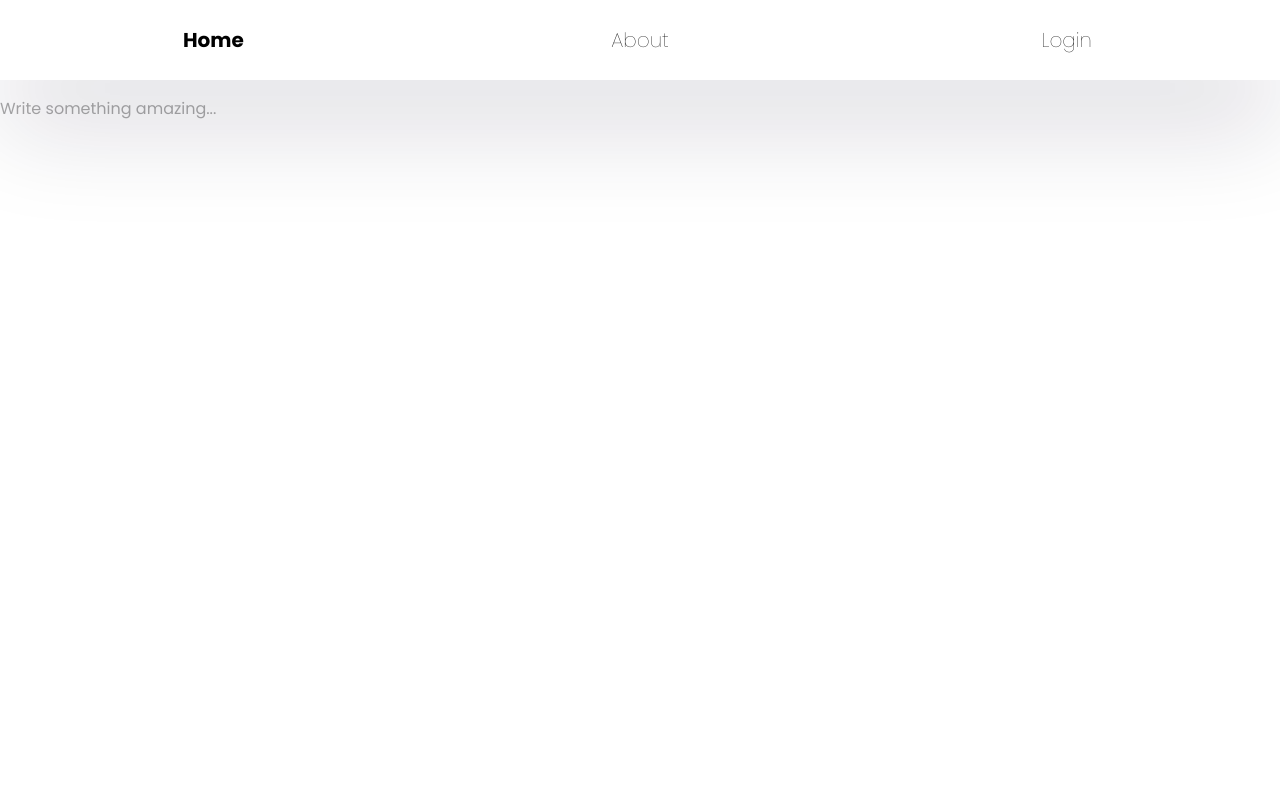
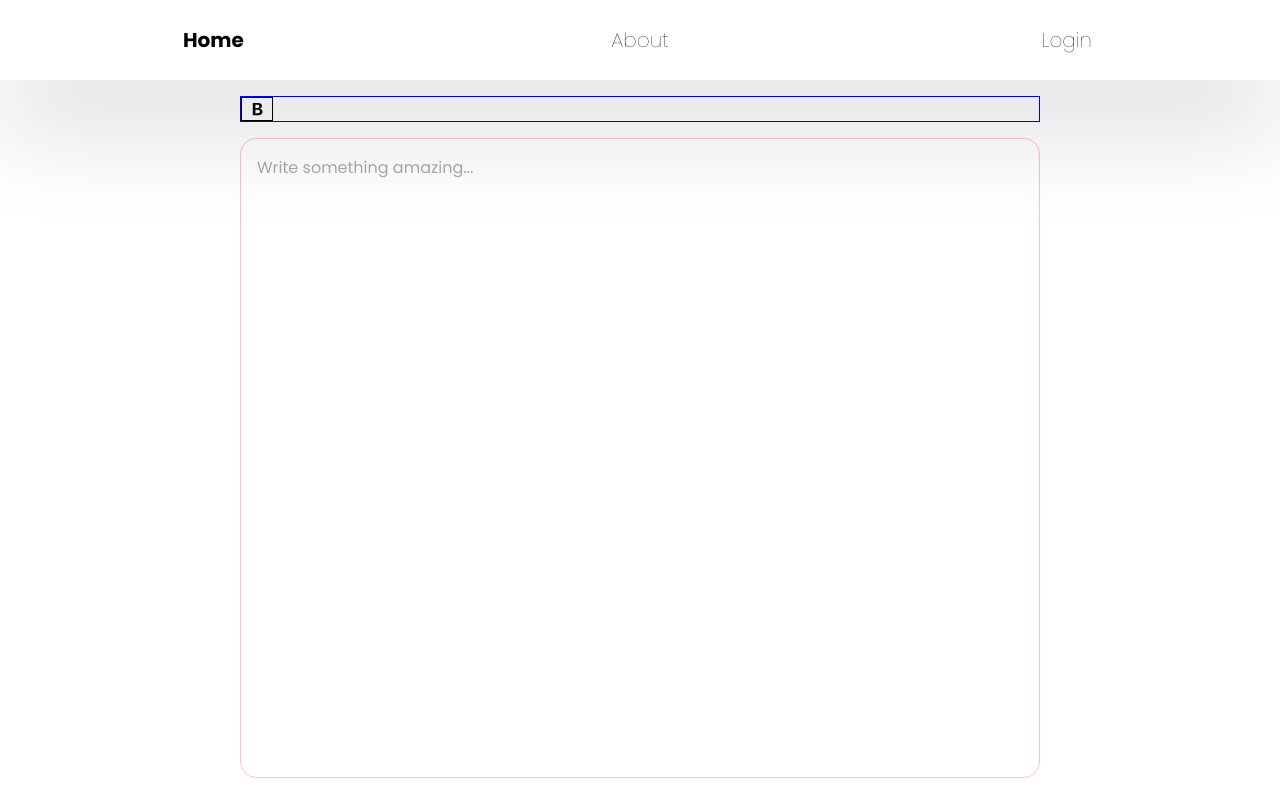
Before and after one commit to anishsinha-io/jen, a React (Vite) app in the folder client/: page / in a window 1280 px wide. Built offline with nearby package versions, Linux system fonts and the light colour scheme; no server answers; a web font is replaced by a local one.

Commit message:
Start toggleMark refactor

```diff
--- /dev/null
+++ b/client/src/components/editor/RTE.module.css
@@ -0,0 +1,24 @@
+.rte {
+    display: grid;
+    grid-template-columns: 1fr;
+    gap: 1rem;
+    max-width: 50rem;
+    margin: 0 auto;
+}
+
+.editor {
+    border: 1px solid pink;
+    height: 40rem;
+    max-width: 50rem;
+    border-radius: 1rem;
+    padding: 1rem;
+}
+
+.placeholder {
+    padding-top: 1rem;
+}
+
+.editor:focus {
+    outline: 2px solid pink;
+    border: none;
+}
--- a/client/src/components/editor/RTE.tsx
+++ b/client/src/components/editor/RTE.tsx
@@ -1,21 +1,18 @@
-import React, { useCallback, useState } from "react";
+import React, { useCallback, useContext, useState } from "react";
 import { Slate, Editable, ReactEditor } from "slate-react";
 import { withReact } from "slate-react";
 import { BaseEditor, createEditor, Descendant } from "slate";
 import { renderElement, renderLeaf } from "@components/editor/render";
 import { handleKeyDown } from "@components/editor/keybindings/meta";
 import { HistoryEditor } from "slate-history";
+import Toolbar from "@components/editor/toolbar/Toolbar";
 
-type CustomElement = { type: "paragraph"; children: CustomText[] }
-type CustomText = { text: string; bold?: true }
+import styles from "./RTE.module.css";
+import EditorToolbarStatusContextProvider, {
+    EditorToolbarStatusContext,
+    EditorToolbarStatus,
+} from "@components/editor/context/Editor";
 
-declare module "slate" {
-    interface CustomTypes {
-        Editor: BaseEditor & ReactEditor & HistoryEditor;
-        Element: CustomElement;
-        Text: CustomText;
-    }
-}
 
 const initialValue: Descendant[] = [
     {
@@ -25,18 +22,31 @@ const initialValue: Descendant[] = [
 ];
 
 const RTE = () => {
-    const [editor] = useState(() => withReact(createEditor()));
+    // const [editor] = useState(() => withReact(createEditor()));
 
     const renderElementCb = useCallback(renderElement, []);
     const renderLeafCb = useCallback(renderLeaf, []);
 
-    return <Slate editor={editor} initialValue={initialValue}>
-        <Editable placeholder={"Write something amazing..."}
-                  onKeyDown={(e) => handleKeyDown(editor, e)}
-                  renderElement={renderElementCb}
-                  renderLeaf={renderLeafCb}
-        />
-    </Slate>;
+    const {
+        editor,
+    } = useContext<EditorToolbarStatus>(EditorToolbarStatusContext);
+
+    return <div className={styles.rte}>
+        <Toolbar />
+        <Slate editor={editor!} initialValue={initialValue}>
+            <Editable placeholder={"Write something amazing..."}
+                      onKeyDown={(e) => handleKeyDown(editor!, e)}
+                      renderElement={renderElementCb}
+                      renderLeaf={renderLeafCb}
+                      className={styles.editor}
+                      renderPlaceholder={({ children, attributes }) => (
+                          <div {...attributes}>
+                              <p className={styles.placeholder}>{children}</p>
+                          </div>
+                      )}
+            />
+        </Slate>
+    </div>;
 };
 
 export default RTE;
--- /dev/null
+++ b/client/src/components/editor/context/Editor.tsx
@@ -0,0 +1,74 @@
+import React, { useEffect, useState } from "react";
+import { BaseEditor, createEditor, Editor } from "slate";
+import { ReactEditor, withReact } from "slate-react";
+import { HistoryEditor } from "slate-history";
+
+declare module "slate" {
+    interface CustomTypes {
+        Editor: BaseEditor & ReactEditor & HistoryEditor;
+    }
+}
+
+export interface EditorToolbarStatus {
+    editor?: Editor,
+    bold: boolean,
+    setBold?: React.Dispatch<React.SetStateAction<boolean>>,
+    italic: boolean,
+    setItalic?: React.Dispatch<React.SetStateAction<boolean>>,
+    underline: boolean,
+    setUnderline?: React.Dispatch<React.SetStateAction<boolean>>,
+    strikethrough: boolean,
+    setStrikethrough?: React.Dispatch<React.SetStateAction<boolean>>,
+    toggleMark: (mark: string) => void
+}
+
+const initialState: EditorToolbarStatus = {
+    bold: false,
+    italic: false,
+    underline: false,
+    strikethrough: false,
+    toggleMark: (mark: string) => null,
+};
+
+export const EditorToolbarStatusContext = React.createContext<EditorToolbarStatus>(initialState);
+
+const EditorToolbarStatusContextProvider = (props) => {
+    const [bold, setBold] = useState<boolean>(false);
+    const [italic, setItalic] = useState<boolean>(false);
+    const [underline, setUnderline] = useState<boolean>(false);
+    const [strikethrough, setStrikethrough] = useState<boolean>(false);
+
+    const [editor] = useState(() => withReact(createEditor()));
+
+    useEffect(() => console.clear(), []);
+
+    const toggleMark = (mark: string) => {
+        const marks: any = Editor.marks(editor);
+        if (!marks) return;
+        switch (mark) {
+            case "bold":
+                setBold((state) => !state);
+                if (marks[mark]) {
+                    Editor.removeMark(editor, mark);
+                } else {
+                    Editor.addMark(editor, mark, true);
+                }
+        }
+    };
+
+
+    return <EditorToolbarStatusContext.Provider value={{
+        editor,
+        bold,
+        setBold,
+        italic,
+        setItalic,
+        underline,
+        setUnderline,
+        strikethrough,
+        setStrikethrough,
+        toggleMark,
+    }}>{props.children}</EditorToolbarStatusContext.Provider>;
+};
+
+export default EditorToolbarStatusContextProvider;
--- /dev/null
+++ b/client/src/components/editor/toolbar/Toolbar.module.css
@@ -0,0 +1,19 @@
+.toolbar {
+    display: grid;
+    grid-template-columns: repeat(auto-fit, minmax(1rem, 1fr));
+    border: 1px solid blue;
+}
+
+.toolbar-btn {
+    border: 1px solid black;
+    display: grid;
+    grid-template-columns: 1fr;
+    place-items: center;
+    max-width: 2rem;
+}
+
+.active {
+    font-weight: bold;
+    background-color: var(--dark-gray);
+    color: var(--soft-white);
+}
--- a/client/src/components/editor/toolbar/Toolbar.tsx
+++ b/client/src/components/editor/toolbar/Toolbar.tsx
@@ -1,19 +1,33 @@
-import React from "react";
+import React, { useContext, useEffect } from "react";
 
-export interface ToolbarState {
-    bold: boolean;
-    italic: boolean;
-    underline: boolean;
-    strikethrough: boolean;
-    h1: boolean;
-    h2: boolean;
-    h3: boolean;
-}
+import styles from "./Toolbar.module.css";
+import { Editor } from "slate";
 
-const ToolbarContext = React.createContext(null);
+import { BsTypeBold, BsTypeItalic, BsTypeStrikethrough, BsTypeUnderline } from "react-icons/bs";
+import { EditorToolbarStatus, EditorToolbarStatusContext } from "@components/editor/context/Editor";
 
 const Toolbar = () => {
-    return <div></div>;
+    const { editor, setBold, bold, toggleMark } = useContext<EditorToolbarStatus>(EditorToolbarStatusContext);
+
+    const handleClick = (e) => {
+        toggleMark("bold");
+    };
+
+    return <div className={styles.toolbar}>
+        <button data-name={"bold"} onClick={(e) => handleClick(e)}
+                className={styles["toolbar-btn"] + (bold ? styles.active : "")}>
+            <BsTypeBold size={20} />
+        </button>
+        {/*<button data-name={"italic"} onClick={handleClick} className={styles["toolbar-btn"]}>*/}
+        {/*    <BsTypeItalic size={20} />*/}
+        {/*</button>*/}
+        {/*<button data-name={"underline"} onClick={handleClick} className={styles["toolbar-btn"]}>*/}
+        {/*    <BsTypeUnderline size={20} />*/}
+        {/*</button>*/}
+        {/*<button data-name={"strikethrough"} onClick={handleClick} className={styles["toolbar-btn"]}>*/}
+        {/*    <BsTypeStrikethrough size={20} />*/}
+        {/*</button>*/}
+    </div>;
 };
 
 export default Toolbar;
--- a/client/src/main.tsx
+++ b/client/src/main.tsx
@@ -14,6 +14,7 @@ import ErrorPage from "./pages/error/ErrorPage";
 import AuthPage from "./pages/auth/AuthPage";
 import { TabContextProvider } from "./context/Tab";
 import EditorPage from "./pages/editor/EditorPage";
+import EditorToolbarStatusContextProvider from "@components/editor/context/Editor";
 
 const router = createBrowserRouter([
     {
@@ -37,8 +38,10 @@ ReactDOM.createRoot(document.getElementById("root")!).render(
         <AuthContextProvider>
             <SettingsContextProvider>
                 <TabContextProvider>
-                    <Navbar />
-                    <RouterProvider router={router} />
+                    <EditorToolbarStatusContextProvider>
+                        <Navbar />
+                        <RouterProvider router={router} />
+                    </EditorToolbarStatusContextProvider>
                 </TabContextProvider>
             </SettingsContextProvider>
         </AuthContextProvider>
```
Also changed, not shown: client/src/components/editor/toolbar/icons.tsx (+8 -0 lines), client/src/components/editor/util/marks.ts (+9 -0 lines).
